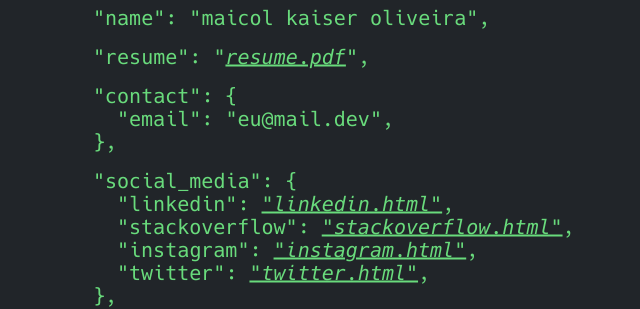
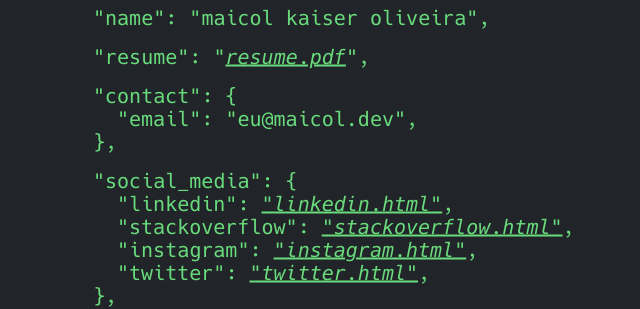
Before and after one commit to vakaman/maicol.dev, a Jekyll site: the page built from index.md, in a window 1280 px wide. Shown: the part 178-487 px from the top of the page, without its empty margins (187-827 px from the left). Built offline with Jekyll 4.4.1, drawn with Linux system fonts in a browser that asks for light colours.

Commit message:
Update _config.yml
Update email

```diff
--- a/_config.yml
+++ b/_config.yml
@@ -13,7 +13,7 @@
     - Fell free <br> to contact me
   resume: https://drive.google.com/file/d/1gYNZwiUtnLjLBHLAZjIQh21uB8sE-pNE/view
   contact:
-    email: eu@mail.dev
+    email: eu@maicol.dev
   certifications: https://drive.google.com/drive/folders/1d2HjHINeU2ezZauGxIuCgqFK1KIbYZv9
   social_media:
     linkedin: https://linkedin.com/in/maicolkaiseroliveira
```
